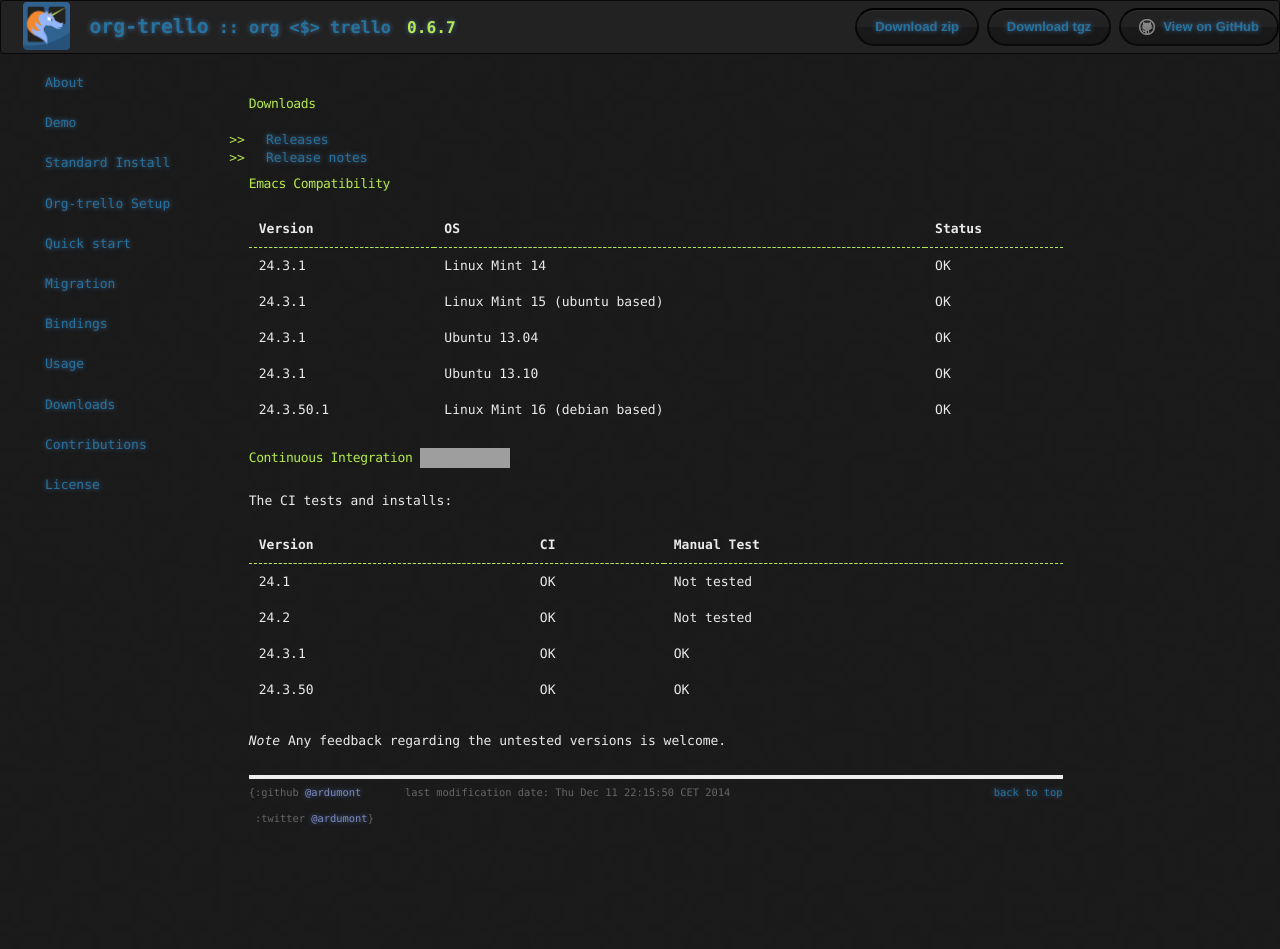
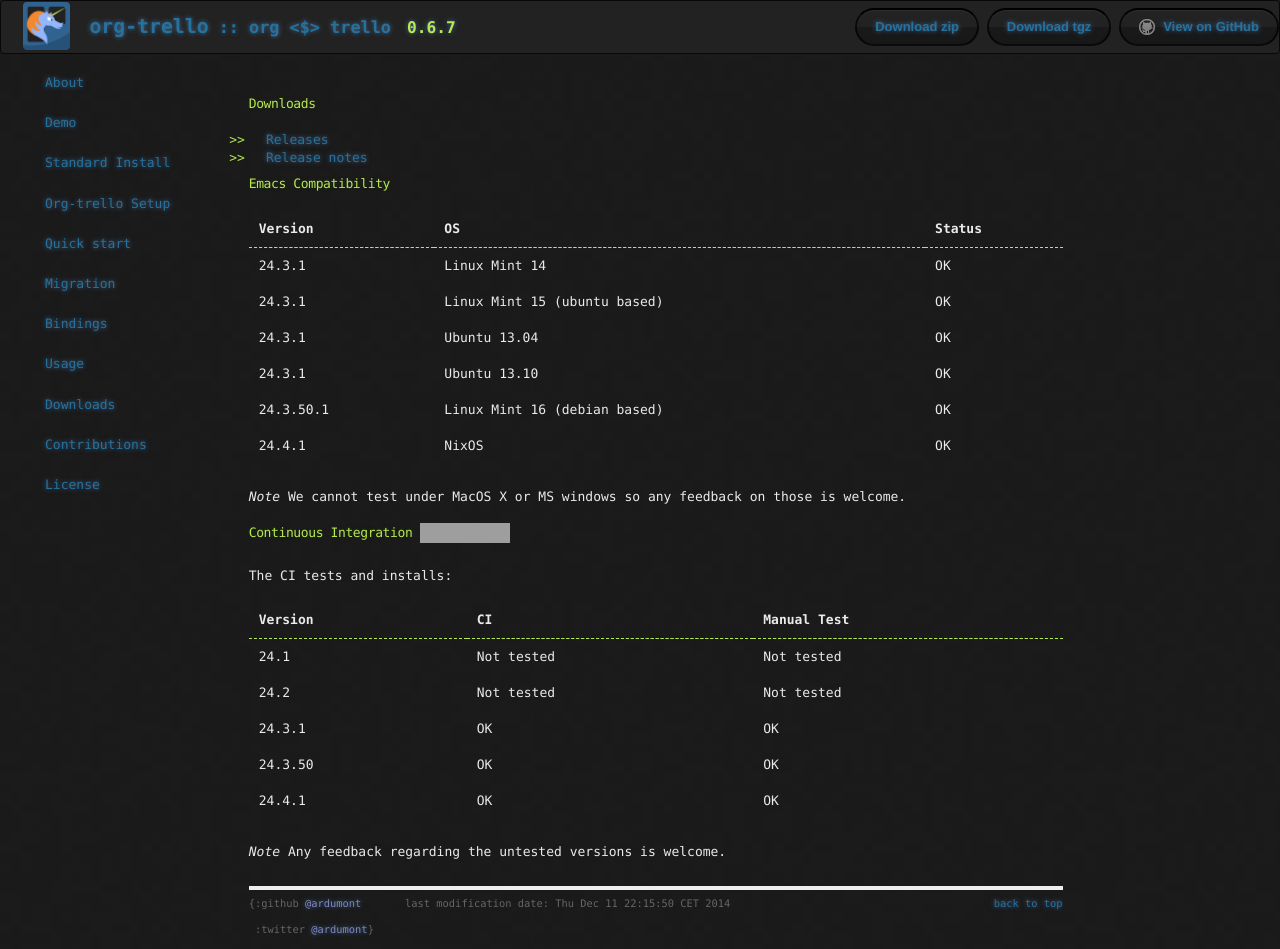
Before and after one commit to org-trello/org-trello.github.io, a Jekyll site: the page built from downloads.md, in a window 1280 px wide. Built offline with Jekyll 4.4.1, drawn with Linux system fonts in a browser that asks for light colours; nearby versions of some CDN libraries; library files that are not in the unit come from our copies; Markdown is read by kramdown in place of the engine named in the settings; before the commit the page ends 900 px from its top, so only the background shows below that; grey boxes are pictures that could not be loaded.

Commit message:
Update the matrix compatibility

```diff
--- a/downloads.md
+++ b/downloads.md
@@ -16,17 +16,20 @@ Version   | OS                           | Status
 24.3.1    | Ubuntu 13.04                 | OK
 24.3.1    | Ubuntu 13.10                 | OK
 24.3.50.1 | Linux Mint 16 (debian based) | OK
+24.4.1    | NixOS                        | OK
+
+*Note* We cannot test under MacOS X or MS windows so any feedback on those is welcome.
 
 ## Continuous Integration <a href="https://travis-ci.org/org-trello/org-trello"><img src="https://travis-ci.org/org-trello/org-trello.png?branch=master" alt="Build Status"></a>
 
 The CI tests and installs:
 
-Version | CI | Manual Test
---------|----|--------
-24.1    | OK | Not tested
-24.2    | OK | Not tested
-24.3.1  | OK | OK
-24.3.50 | OK | OK
-
+Version | CI         | Manual Test
+--------|------------|--------
+24.1    | Not tested | Not tested
+24.2    | Not tested | Not tested
+24.3.1  | OK         | OK
+24.3.50 | OK         | OK
+24.4.1  | OK         | OK
 
 *Note* Any feedback regarding the untested versions is welcome.
```
